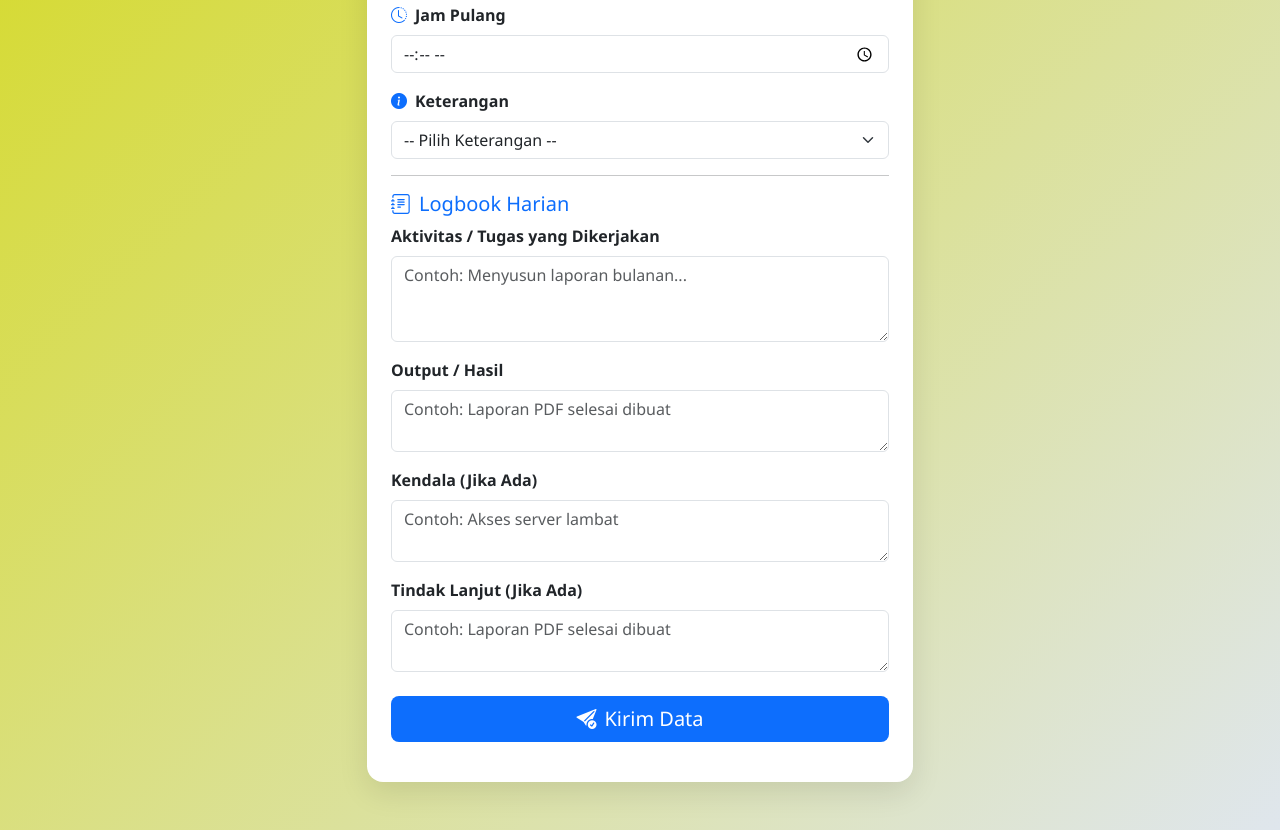
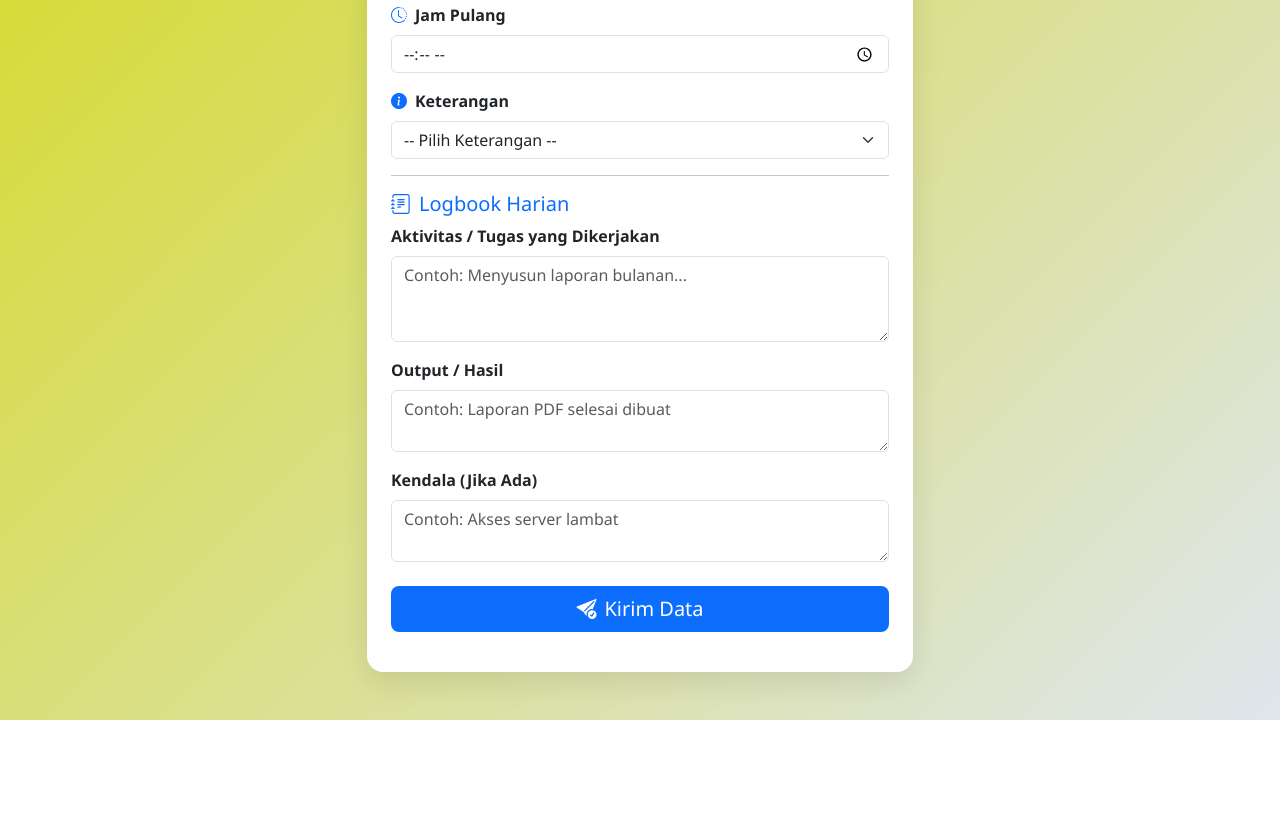
Before and after one commit to firman-dev/absen_unicefunimuda, a plain HTML site: page from.html in a window 1280 px wide. Shown: the part 504-1334 px from the top of the page. After the commit the page ends 1224 px from the top, so only its background shows below. Drawn offline with nearby package versions, Linux system fonts and the light colour scheme.

Commit message:
Update from.html

```diff
--- a/from.html
+++ b/from.html
@@ -131,10 +131,6 @@
               <textarea class="form-control" id="kendala" name="kendala" rows="2" placeholder="Contoh: Akses server lambat"></textarea>
             </div>
 
-             <div class="mb-3">
-              <label for="tindak" class="form-label">Tindak Lanjut (Jika Ada)</label>
-              <textarea class="form-control" id="tindak" name="tindak" rows="2" placeholder="Contoh: Laporan PDF selesai dibuat"></textarea>
-            </div>
 
             <div class="d-grid mt-4">
               <button type="submit" class="btn btn-primary btn-lg">
```
